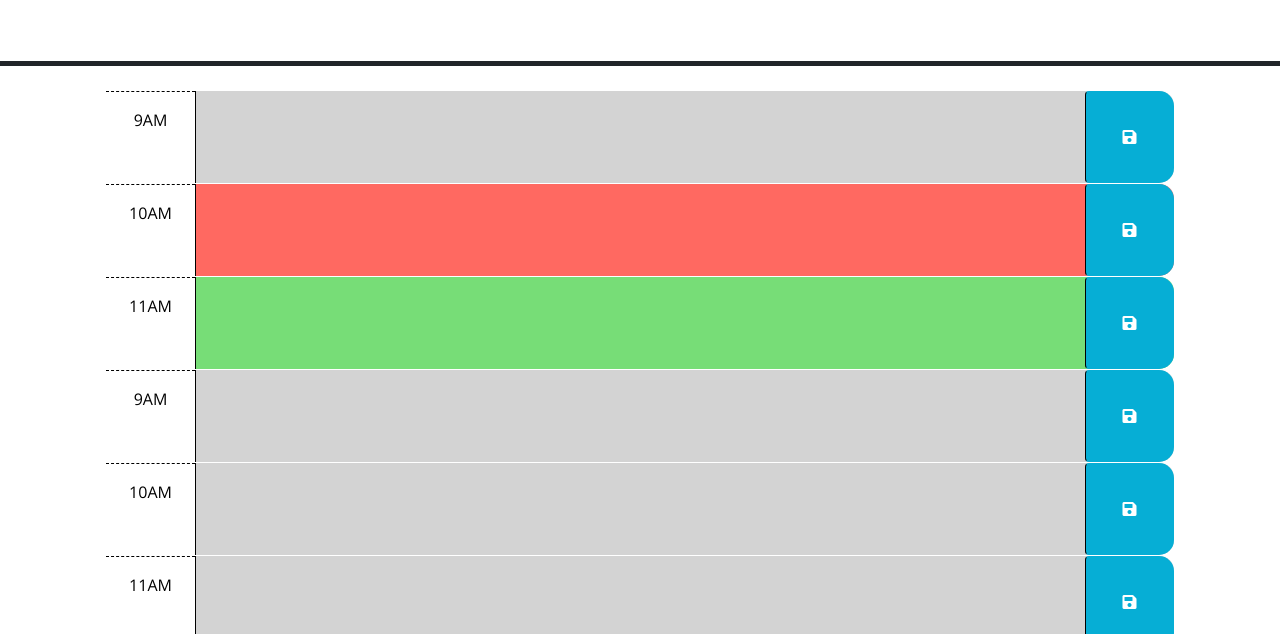
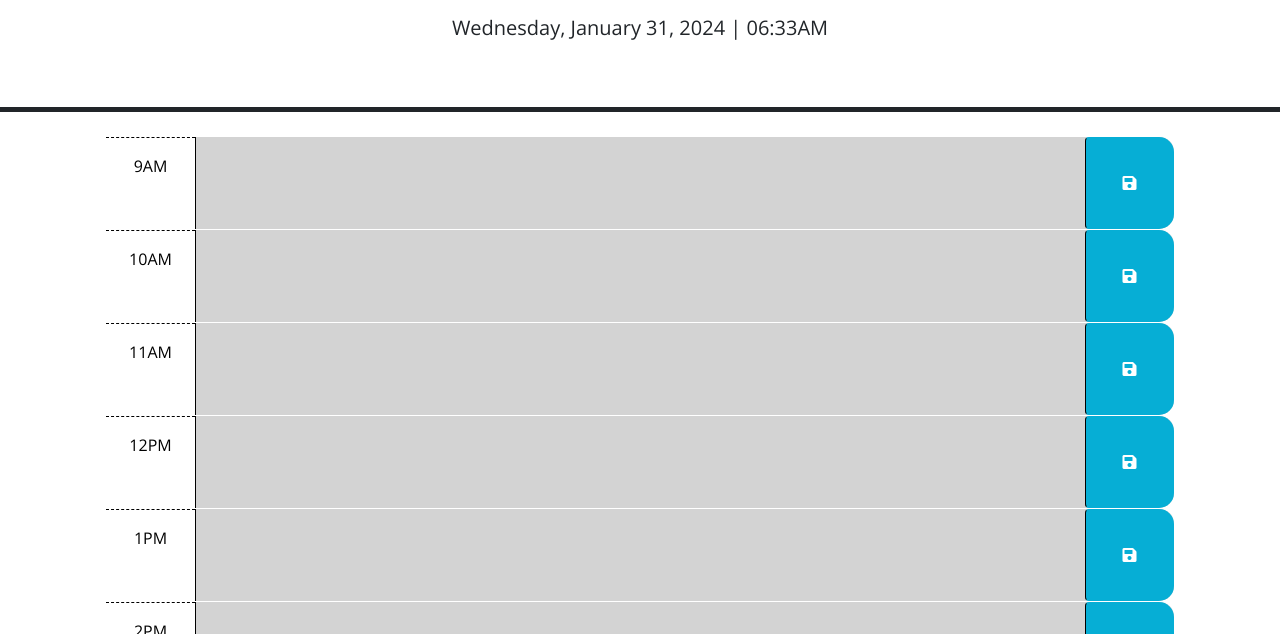
Before and after one commit to chelleyoungw/keep-my-ducks-in-a-row, a plain HTML site: page Develop/index.html in a window 1280 px wide. Shown: the part 166-800 px from the top of the page. Drawn offline with nearby package versions, Linux system fonts and the light colour scheme.

Commit message:
added current time and date to top of calendar

```diff
--- a/Develop/index.html
+++ b/Develop/index.html
@@ -31,31 +31,31 @@
         -->
 
         <!-- Example of a past time block. The "past" class adds a gray background color. -->
-        <div id="hour-9" class="row time-block past">
+        <!-- <div id="hour-9" class="row time-block past">
             <div class="col-2 col-md-1 hour text-center py-3">9AM</div>
             <textarea class="col-8 col-md-10 description" rows="3"> </textarea>
             <button class="btn saveBtn col-2 col-md-1" aria-label="save">
                 <i class="fas fa-save" aria-hidden="true"></i>
             </button>
-        </div>
+        </div> -->
 
         <!-- Example of a a present time block. The "present" class adds a red background color. -->
-        <div id="hour-10" class="row time-block present">
+        <!-- <div id="hour-10" class="row time-block present">
             <div class="col-2 col-md-1 hour text-center py-3">10AM</div>
             <textarea class="col-8 col-md-10 description" rows="3"> </textarea>
             <button class="btn saveBtn col-2 col-md-1" aria-label="save">
                 <i class="fas fa-save" aria-hidden="true"></i>
             </button>
-        </div>
+        </div> -->
 
         <!-- Example of a future time block. The "future" class adds a green background color. -->
-        <div id="hour-11" class="row time-block future">
+        <!-- <div id="hour-11" class="row time-block future">
             <div class="col-2 col-md-1 hour text-center py-3">11AM</div>
             <textarea class="col-8 col-md-10 description" rows="3"> </textarea>
             <button class="btn saveBtn col-2 col-md-1" aria-label="save">
                 <i class="fas fa-save" aria-hidden="true"></i>
             </button>
-        </div>
+        </div> -->
 
         <script src="https://code.jquery.com/jquery-3.4.1.min.js"></script>
         <script src="https://cdn.jsdelivr.net/npm/dayjs@1.11.3/dayjs.min.js"
--- a/Develop/script.js
+++ b/Develop/script.js
@@ -1,6 +1,14 @@
+
+
 // All code that interacts with the DOM in a call to jQuery in the following
 // function. Makes sure the code isn't run until the browser is done rendering html.
 $(function() {
+
+  // Adds time to the top of the screen.
+  var time = dayjs().format('hh:mmA');
+  var date = dayjs().format('dddd, MMMM D, YYYY')
+  $('#currentDay').text(date + " | " + time);
+
 
   // For loop that creates a time, text area, and save button for every
   // hour from 9am-5pm.
```
